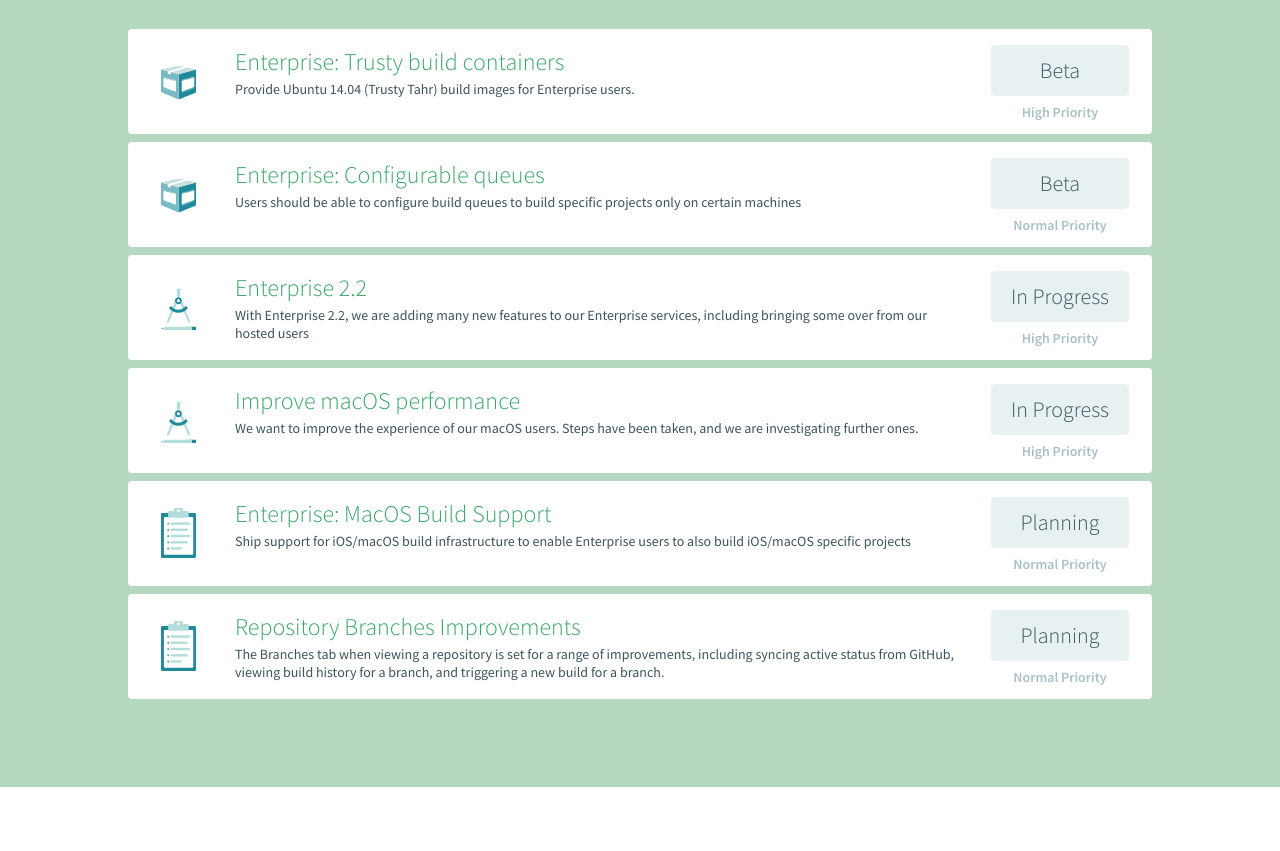
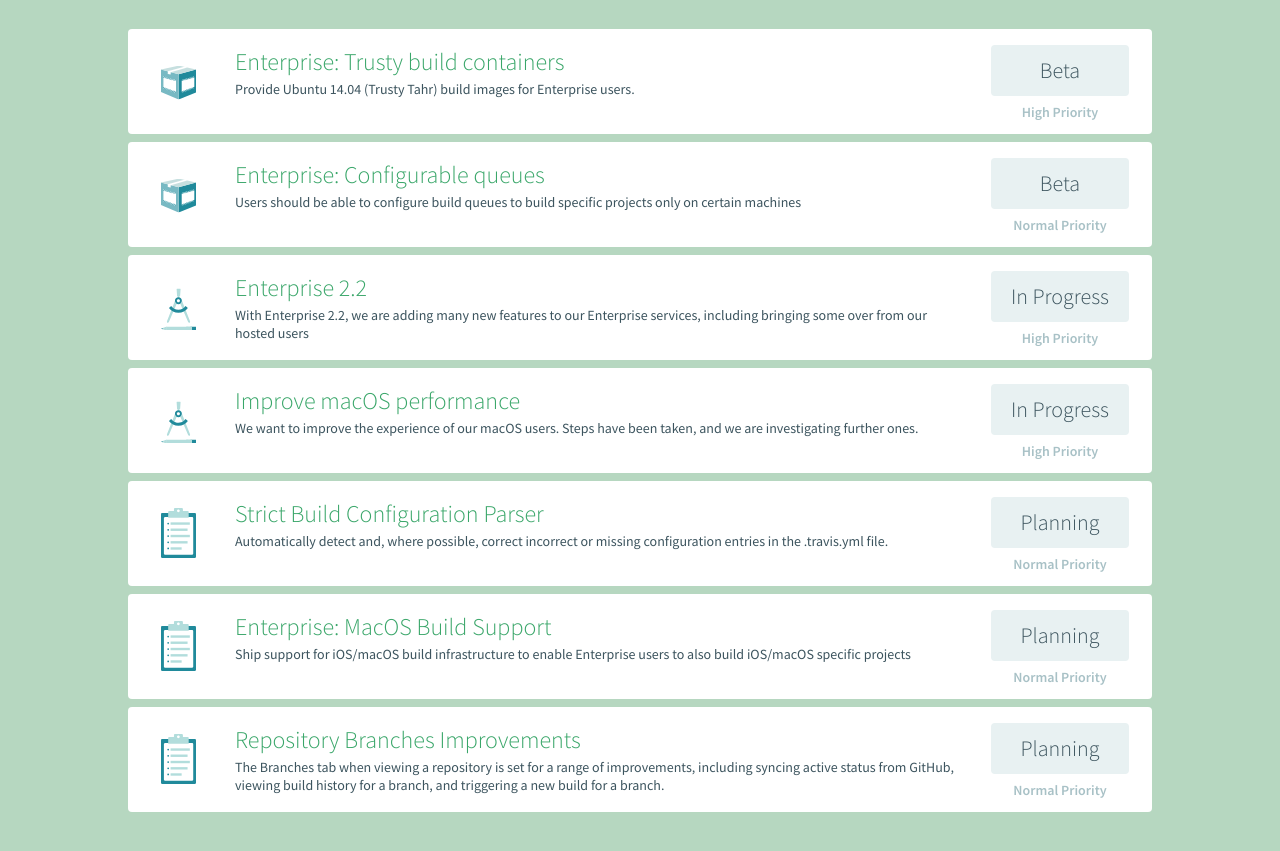
Before and after one commit to travis-ci/travis-next, a Jekyll site: the page built from index.html, in a window 1280 px wide and 900 px high, scrolled down 595 px. Shown: the top 851 px of the window. Built offline with Jekyll 4.4.1, drawn with Linux system fonts in a browser that asks for light colours; before the commit the page ends 1382 px from its top, so only the background shows below that.

Commit message:
Adding travis.yml parser

```diff
--- a/_data/steps.yml
+++ b/_data/steps.yml
@@ -22,6 +22,12 @@
   icon: 'compass'
   status: 'In Progress'
   priority: 'high'
+- 7:
+  title: "Strict Build Configuration Parser"
+  description: "Automatically detect and, where possible, correct incorrect or missing configuration entries in the .travis.yml file."
+  icon: 'clipboard'
+  status: 'Planning'
+  priority: 'normal'
 - 5:
   title: 'Enterprise: MacOS Build Support'
   description: 'Ship support for iOS/macOS build infrastructure to enable Enterprise users to also build iOS/macOS specific projects'
```
